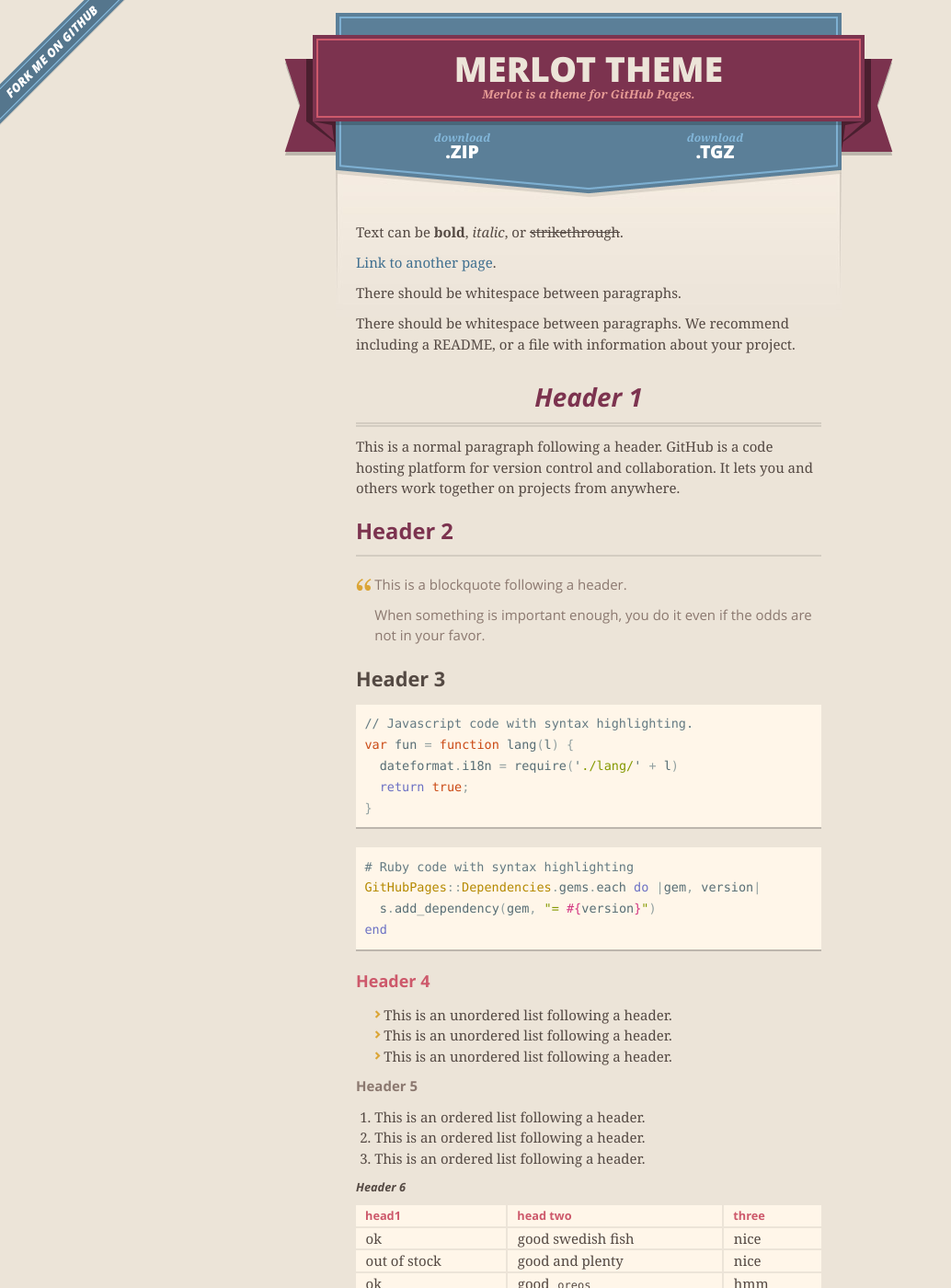
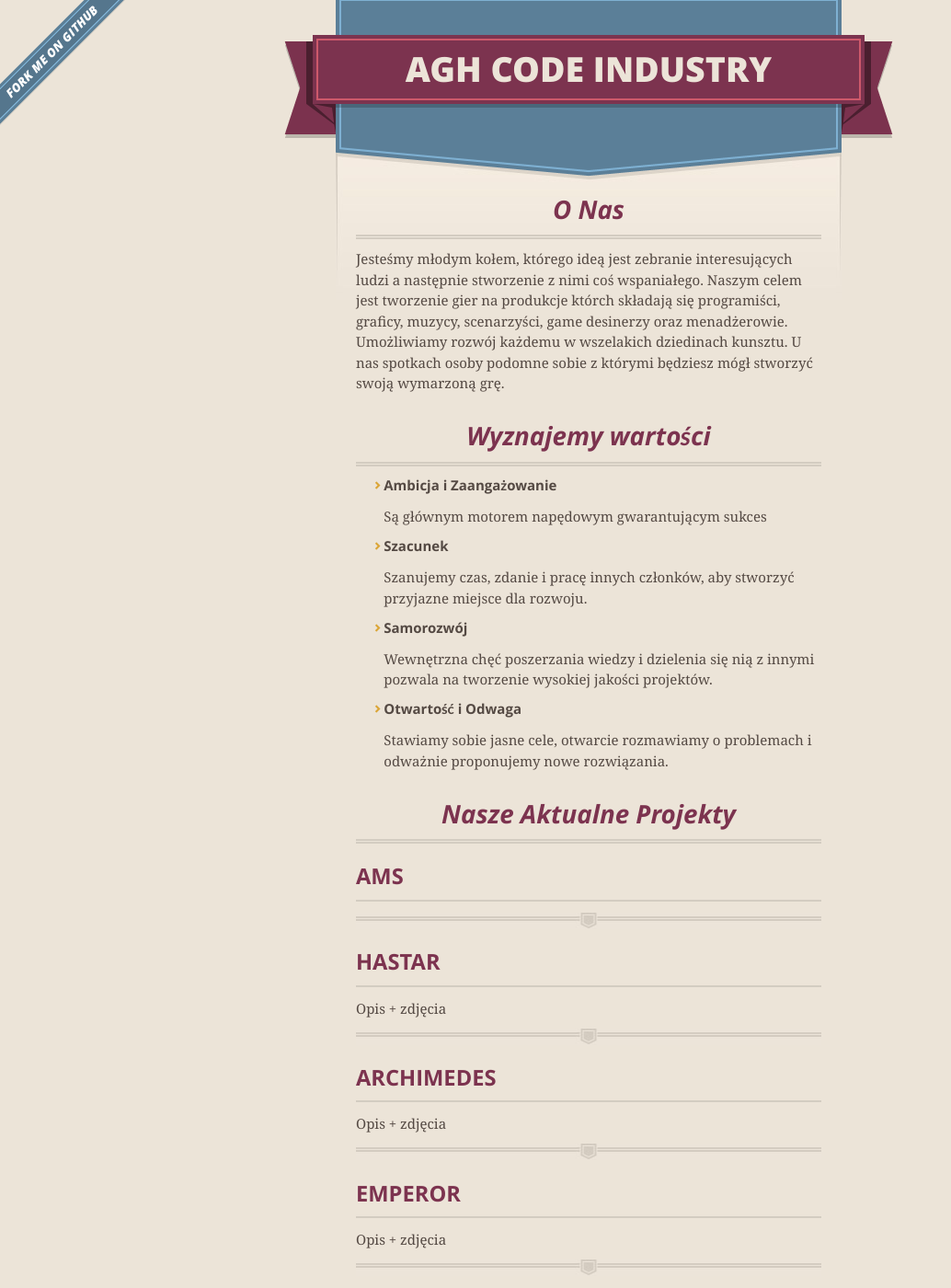
Before and after one commit to AGH-Code-Industry/AGH-Code-Industry.github.io, a Jekyll site: the page built from index.md, in a window 1280 px wide and 1400 px high. Shown: the whole window at 92% size, without its empty margins (0-1034 px from the left). Built offline with Jekyll 4.4.1, drawn with Linux system fonts in a browser that asks for light colours; the repository's description, which GitHub fills in, is left out; our own code applies the rules of GitHub Pages for plain Markdown files; some of the changed text lies outside the part shown.

Commit message:
Change main site

````diff
--- a/_config.yml
+++ b/_config.yml
@@ -1,5 +1,5 @@
-title: Merlot theme
-description: Merlot is a theme for GitHub Pages.
-show_downloads: true
+title: AGH Code Industry
+description:
+show_downloads: false
 google_analytics:
 theme: jekyll-theme-merlot
--- a/index.md
+++ b/index.md
@@ -2,122 +2,108 @@
 layout: default
 ---
 
-Text can be **bold**, _italic_, or ~~strikethrough~~.
+# O Nas
 
-[Link to another page](./another-page.html).
+Jesteśmy młodym kołem, którego ideą jest zebranie interesujących ludzi a następnie stworzenie z nimi coś wspaniałego. Naszym celem jest tworzenie gier na produkcje którch składają się programiści, graficy, muzycy, scenarzyści, game desinerzy oraz menadżerowie. Umożliwiamy rozwój każdemu w wszelakich dziedinach kunsztu. U nas spotkach osoby podomne sobie z którymi będziesz mógł stworzyć swoją wymarzoną grę.
 
-There should be whitespace between paragraphs.
+# Wyznajemy wartości
 
-There should be whitespace between paragraphs. We recommend including a README, or a file with information about your project.
+- ### Ambicja i Zaangażowanie
+  Są głównym motorem napędowym gwarantującym sukces
+- ### Szacunek
+  Szanujemy czas, zdanie i pracę innych członków, aby stworzyć przyjazne miejsce dla rozwoju.
+- ### Samorozwój
+  Wewnętrzna chęć poszerzania wiedzy i dzielenia się nią z innymi pozwala na tworzenie wysokiej jakości projektów.
+- ### Otwartość i Odwaga
+  Stawiamy sobie jasne cele, otwarcie rozmawiamy o problemach i odważnie proponujemy nowe rozwiązania.
 
-# Header 1
+# Nasze Aktualne Projekty
 
-This is a normal paragraph following a header. GitHub is a code hosting platform for version control and collaboration. It lets you and others work together on projects from anywhere.
+## AMS
 
-## Header 2
+---
 
-> This is a blockquote following a header.
->
-> When something is important enough, you do it even if the odds are not in your favor.
+## HASTAR
 
-### Header 3
+Opis + zdjęcia
 
-```js
-// Javascript code with syntax highlighting.
-var fun = function lang(l) {
-  dateformat.i18n = require('./lang/' + l)
-  return true;
-}
-```
+---
 
-```ruby
-# Ruby code with syntax highlighting
-GitHubPages::Dependencies.gems.each do |gem, version|
-  s.add_dependency(gem, "= #{version}")
-end
-```
+## ARCHIMEDES
 
-#### Header 4
+Opis + zdjęcia
 
-*   This is an unordered list following a header.
-*   This is an unordered list following a header.
-*   This is an unordered list following a header.
+---
 
-##### Header 5
+## EMPEROR
 
-1.  This is an ordered list following a header.
-2.  This is an ordered list following a header.
-3.  This is an ordered list following a header.
+Opis + zdjęcia
 
-###### Header 6
+---
 
-| head1        | head two          | three |
-|:-------------|:------------------|:------|
-| ok           | good swedish fish | nice  |
-| out of stock | good and plenty   | nice  |
-| ok           | good `oreos`      | hmm   |
-| ok           | good `zoute` drop | yumm  |
+## RACING CAR
 
-### There's a horizontal rule below this.
+Opis + zdjęcia
 
-* * *
+---
 
-### Here is an unordered list:
+# SZUKAMY
 
-*   Item foo
-*   Item bar
-*   Item baz
-*   Item zip
+- #### Programistów
 
-### And an ordered list:
+- #### Grafików
 
-1.  Item one
-1.  Item two
-1.  Item three
-1.  Item four
+- #### Scenarzystów
 
-### And a nested list:
+- #### Game Designerów
 
-- level 1 item
-  - level 2 item
-  - level 2 item
-    - level 3 item
-    - level 3 item
-- level 1 item
-  - level 2 item
-  - level 2 item
-  - level 2 item
-- level 1 item
-  - level 2 item
-  - level 2 item
-- level 1 item
+- #### Social Managerów
 
-### Small image
+[Link do ankiety](https://docs.google.com/forms/d/e/1FAIpQLSea84KKPaQeEUNiI3IWRyXT8eW7Ypyq_sDhoNr2_jZoYqg2kw/closedform).
 
-![Octocat](https://github.githubassets.com/images/icons/emoji/octocat.png)
+# Eventy
 
-### Large image
+- ### hackathon
+- ### Code Along
+- ### Warsztaty
+- ### wyjazdy Integracyjne
 
-![Branching](https://guides.github.com/activities/hello-world/branching.png)
+# Zarząd
 
+- ### Maciej Pieniążek
 
-### Definition lists can be used with HTML syntax.
+  ![Zdjęcie](https://guides.github.com/activities/hello-world/branching.png)
+  Opis Roli
 
-<dl>
-<dt>Name</dt>
-<dd>Godzilla</dd>
-<dt>Born</dt>
-<dd>1952</dd>
-<dt>Birthplace</dt>
-<dd>Japan</dd>
-<dt>Color</dt>
-<dd>Green</dd>
-</dl>
+- ### Patryk Lesiak
 
-```
-Long, single-line code blocks should not wrap. They should horizontally scroll if they are too long. This line should be long enough to demonstrate this.
-```
+  ![Zdjęcie](https://guides.github.com/activities/hello-world/branching.png)
+  Opis Roli
 
-```
-The final element.
-```
+- ### Adrian Markowski
+
+  ![Zdjęcie](https://guides.github.com/activities/hello-world/branching.png)
+  Opis Roli
+
+- ### Jakub Ocytko
+
+  ![Zdjęcie](https://guides.github.com/activities/hello-world/branching.png)
+  Opis Roli
+
+- ### Anotoni Zieciak
+
+  ![Zdjęcie](https://guides.github.com/activities/hello-world/branching.png)
+  Opis Roli
+
+- ### Tomasz Makowski
+
+  ![Zdjęcie](https://guides.github.com/activities/hello-world/branching.png)
+  Opis Roli
+
+- ### Wojciech Neuman
+  ![Zdjęcie](https://guides.github.com/activities/hello-world/branching.png)
+  Opis Roli
+
+# Regulamin
+
+...
````
